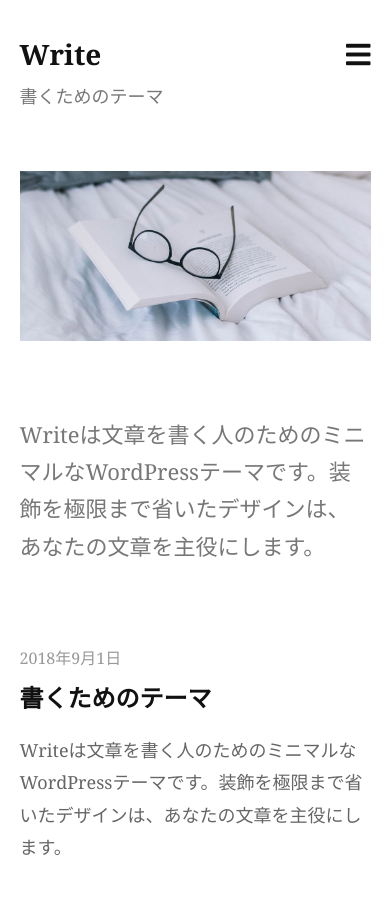
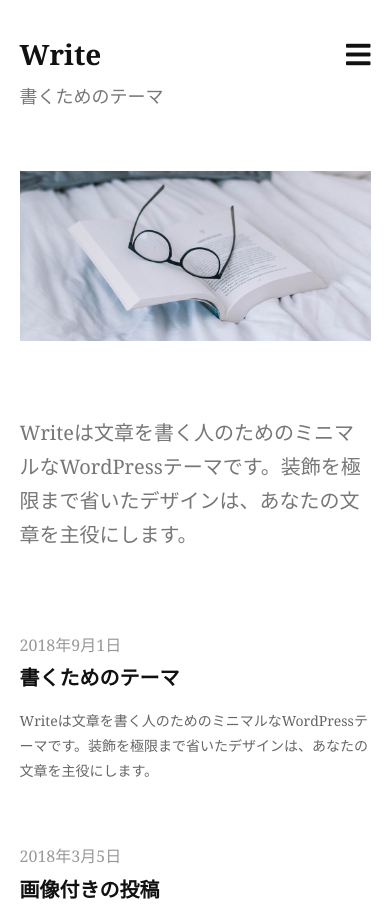
Before and after one commit to kosukemiura-98/github5.io, a plain HTML site: page index.html in a window 390 px wide. Shown: the top 906 px of the page. Drawn offline with Linux system fonts and the light colour scheme.

Commit message:
Update responsive.css

```diff
--- a/responsive.css
+++ b/responsive.css
@@ -85,13 +85,25 @@
     width: 90%;
   }
 
+  main p {
+    font-size: 24px;
+  }
+
+  .main2 h2 {
+    font-size: 22px;
+  }
+
+  .main2 p {
+    font-size: 16px;
+  }
+
 }
 
 
 @media screen and (max-width: 640px) {
 
   main p {
-    font-size: 25px;
+    font-size: 22px;
   }
 
   .h {
@@ -103,7 +115,15 @@
 @media screen and (max-width: 500px) {
 
   main p {
-    font-size: 22px;
+    font-size: 20px;
+  }
+
+  .main2 h2 {
+    font-size: 20px;
+  }
+
+  .main2 p {
+    font-size: 14px;
   }
 
 }
```
